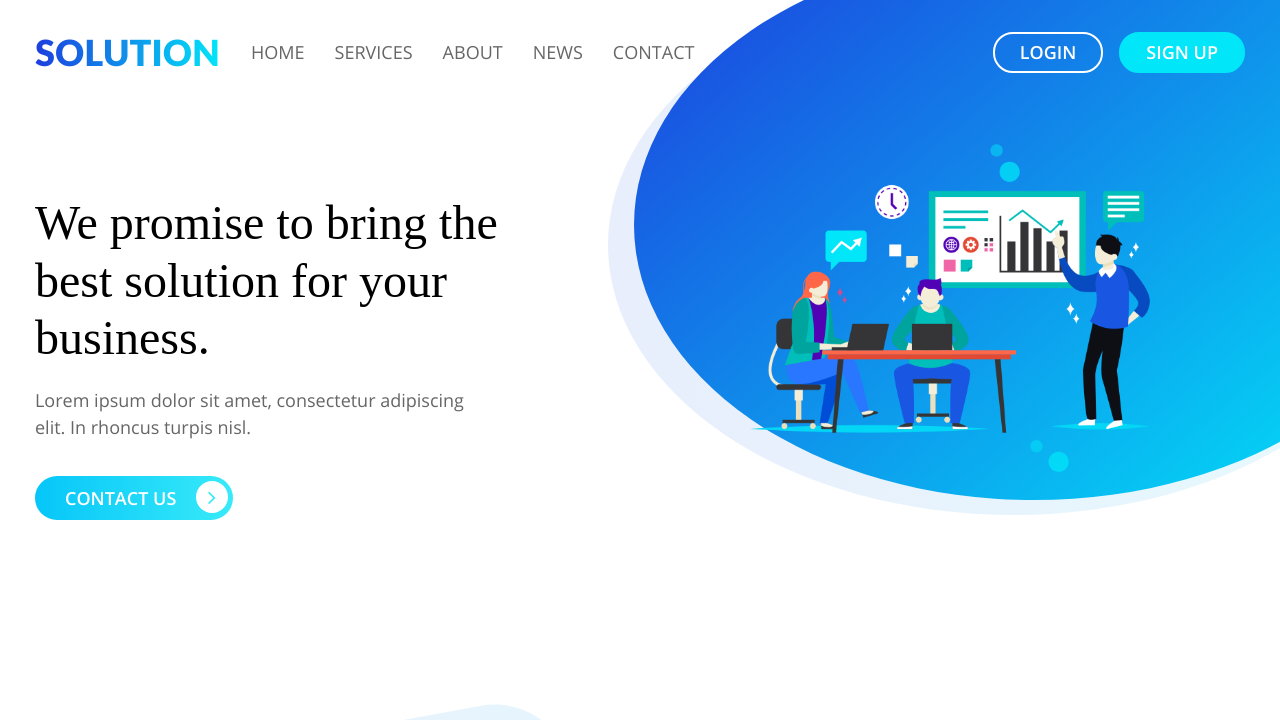
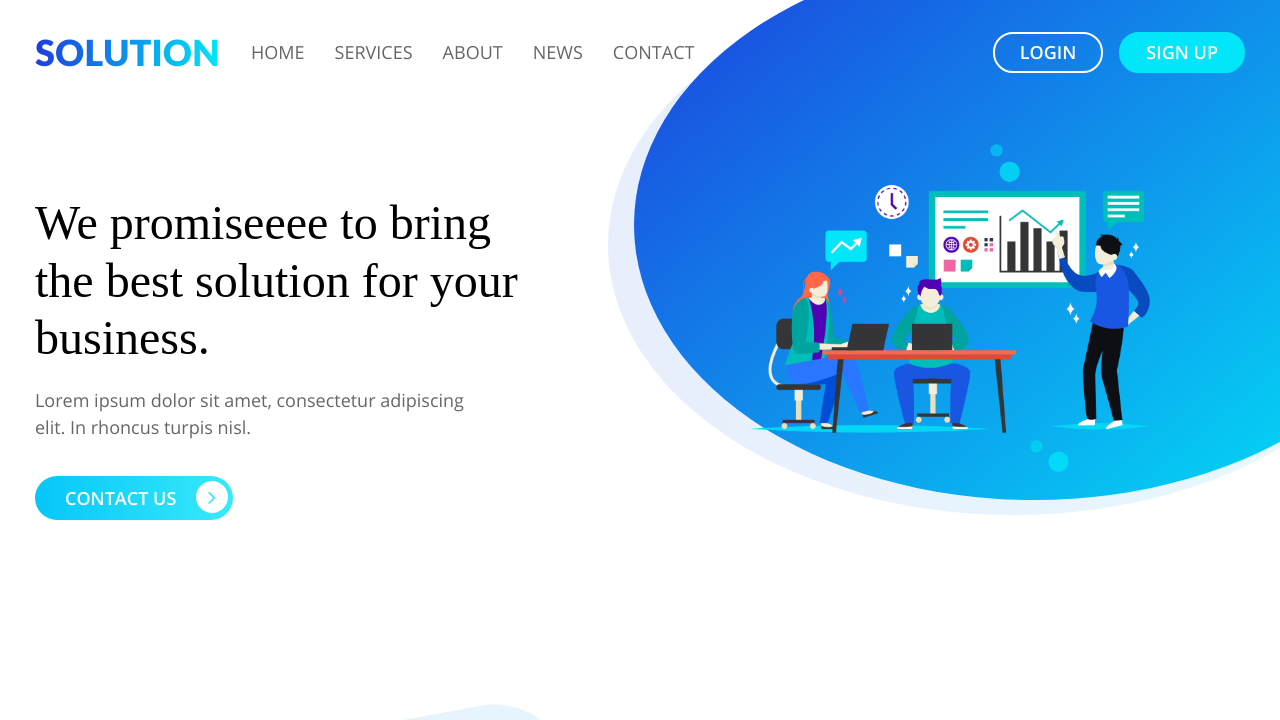
Before and after one commit to jmalberola/solution, a plain HTML site: page index.html in a window 1280 px wide. Shown: the top 720 px of the page. Drawn offline with Linux system fonts and the light colour scheme; a web font is replaced by a local one.

Commit message:
modifique

```diff
--- a/index.html
+++ b/index.html
@@ -47,7 +47,7 @@
     <div class="container">
         <div class="row">
             <div class="col-md-6">
-                <h1> We promise to bring
+                <h1> We promiseeee to bring
                     the best <span>solution</span> for
                     your business. </h1>
                 <p> Lorem ipsum dolor sit amet, consectetur adipiscing elit. In rhoncus turpis nisl. </p>
```
